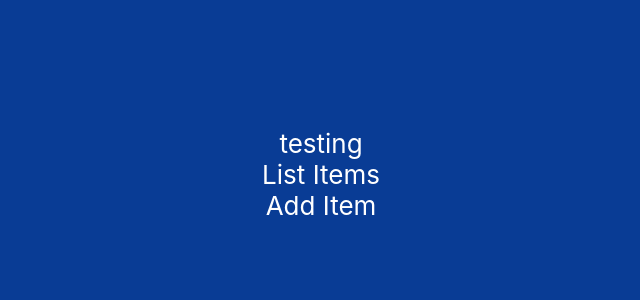
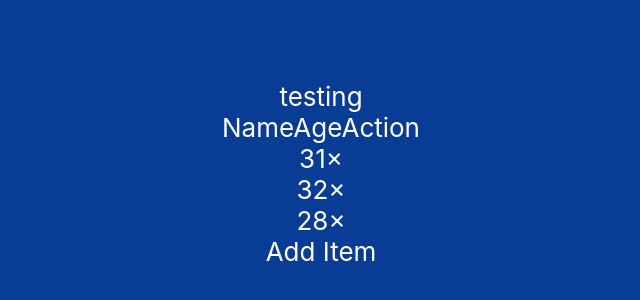
Before and after one commit to saidiii111/reactlist, a React (Create React App) app in the folder my-app/: page / in a window 1280 px wide. Shown: the part 226-526 px from the top of the page, without its empty margins (319-959 px from the left). Built offline with nearby package versions, Linux system fonts and the light colour scheme.

Commit message:
creating a items props in App.js and pass it to todoItems.js

```diff
--- a/my-app/src/App.js
+++ b/my-app/src/App.js
@@ -17,7 +17,7 @@
       <div className="App">
       <header className="App-header">
           testing
-             <TodoItems />
+             <TodoItems items={this.state.items} />
           <AddItems />
       </header>
     </div>
--- a/my-app/src/components/todoItems/todoItems.js
+++ b/my-app/src/components/todoItems/todoItems.js
@@ -1,15 +1,29 @@
 import React from 'react'
 import './TodoItems.css'
 
-const TodoItems = () => {
-    return  (
+const TodoItems = (props) => {
+    const { items } = props;
+    const ListItems = items.map(item => {
+        return (
+            <div key={item.id}>
+                <span>{item.neme}</span>
+                <span>{item.age}</span>
+                <span>&times;</span>
+            </div>
+        )
+    })
+    return (
 
-        <div>
-            <header>
-                   List Items
-            </header>
+        <div className="ListItems">
+            <div>
+                <span>Name</span>
+                <span>Age</span>
+                <span>Action</span>
+            </div>
+            {ListItems}
         </div>
-)
-}
+    );
+  }
+
 
 export default TodoItems;
```
